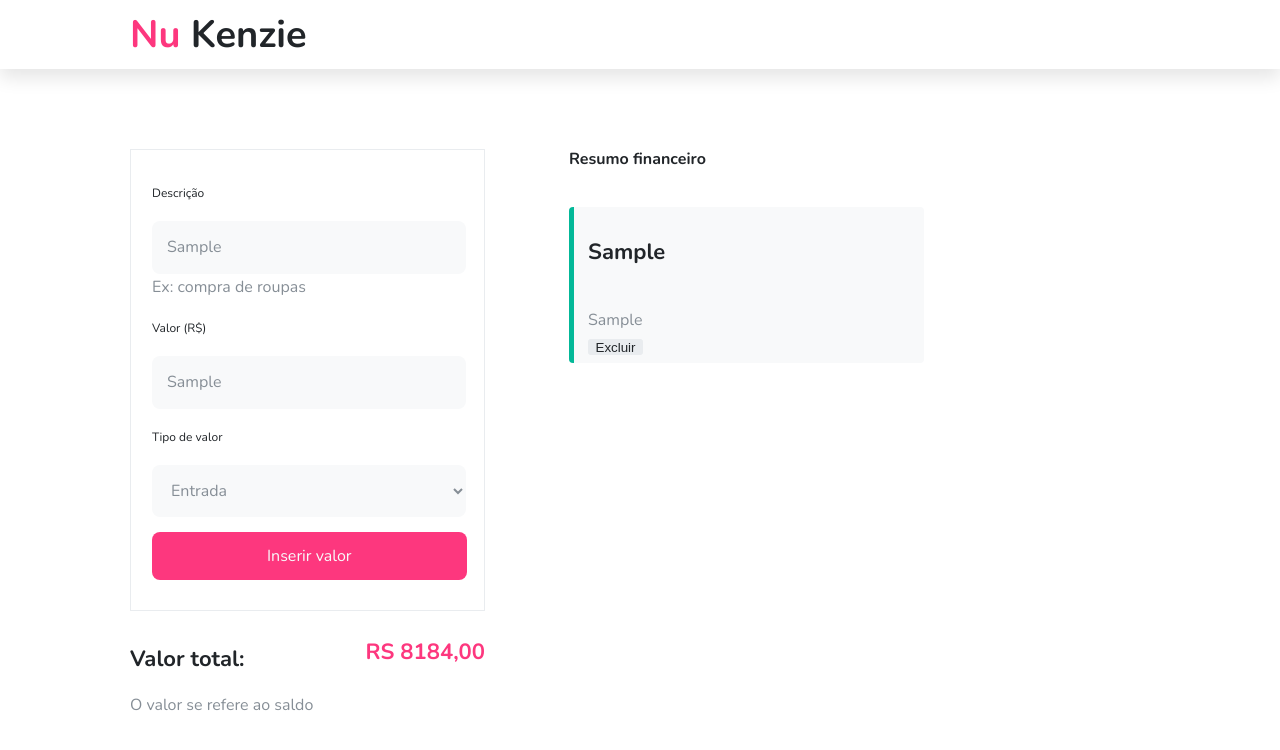
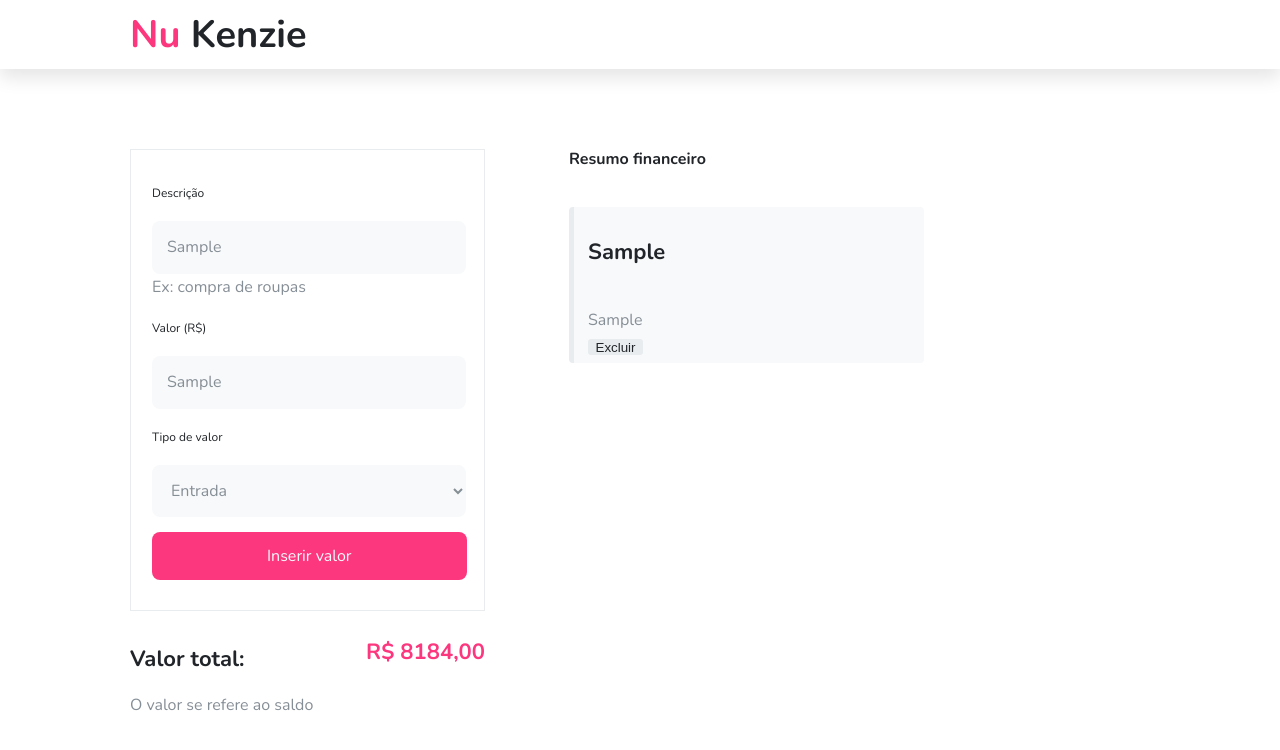
Before and after one commit to Kenzie-Academy-Brasil-Developers/nu-kenzie__viniciusestumano, a React (Vite) app: page / in a window 1280 px wide. Both pictures are taken after typing "Sample", "Sample" into the empty fields and a click on the button "Inserir valor". Shown: the top 750 px of the page. Built offline with nearby package versions, Linux system fonts and the light colour scheme.

Commit message:
feat: colors add change

```diff
--- a/src/components/FinanceForm/index.jsx
+++ b/src/components/FinanceForm/index.jsx
@@ -39,7 +39,7 @@ export const FinanceForm = ({addInfo}) => {
             </form>
 
             <article className={style.article__info}>
-                <h2 className="title2">Valor total: <span className={style.totalValue}>RS 8184,00</span></h2>
+                <h2 className="title2">Valor total: <span className={style.totalValue}>R$ 8184,00</span></h2>
                 <span className="headline">O valor se refere ao saldo</span>
             </article>
         </div>
--- a/src/components/FinanceList/FinanceCard/index.jsx
+++ b/src/components/FinanceList/FinanceCard/index.jsx
@@ -2,7 +2,10 @@ import style from "./index.module.scss";
 
 export const FinanceCard = ({title, value, enterExit, id, removeInfo}) => {
     return (
-        <div className={style.finance__cardContainer}>
+        <div className={`
+        ${style.finance__cardContainer}
+        ${enterExit === "Entrada" ? style.green__color : style.grey__color}
+        `}>
                 <h2 className="title2">{title}</h2>
                 <p className="headline">{enterExit}</p>
                 <p className="headline">{value}</p>
--- a/src/components/FinanceList/FinanceCard/index.module.scss
+++ b/src/components/FinanceList/FinanceCard/index.module.scss
@@ -12,7 +12,14 @@
 
         border-radius: 4px;
         background-color: var(--grey-1);
-        border-left: 5px solid var(--color-secondary);
+
+        &.green__color {
+            border-left: 5px solid var(--color-secondary);
+        }
+
+        &.grey__color {
+            border-left: 5px solid var(--grey-2);
+        }
 
         h2 {
             margin-left: 0px;
@@ -36,7 +43,14 @@
 
         border-radius: 4px;
         background-color: var(--grey-1);
-        border-left: 5px solid var(--color-secondary);
+
+        &.green__color {
+            border-left: 5px solid var(--color-secondary);
+        }
+
+        &.grey__color {
+            border-left: 5px solid var(--grey-2);
+        }
 
         margin-bottom: 20px;
 
```
